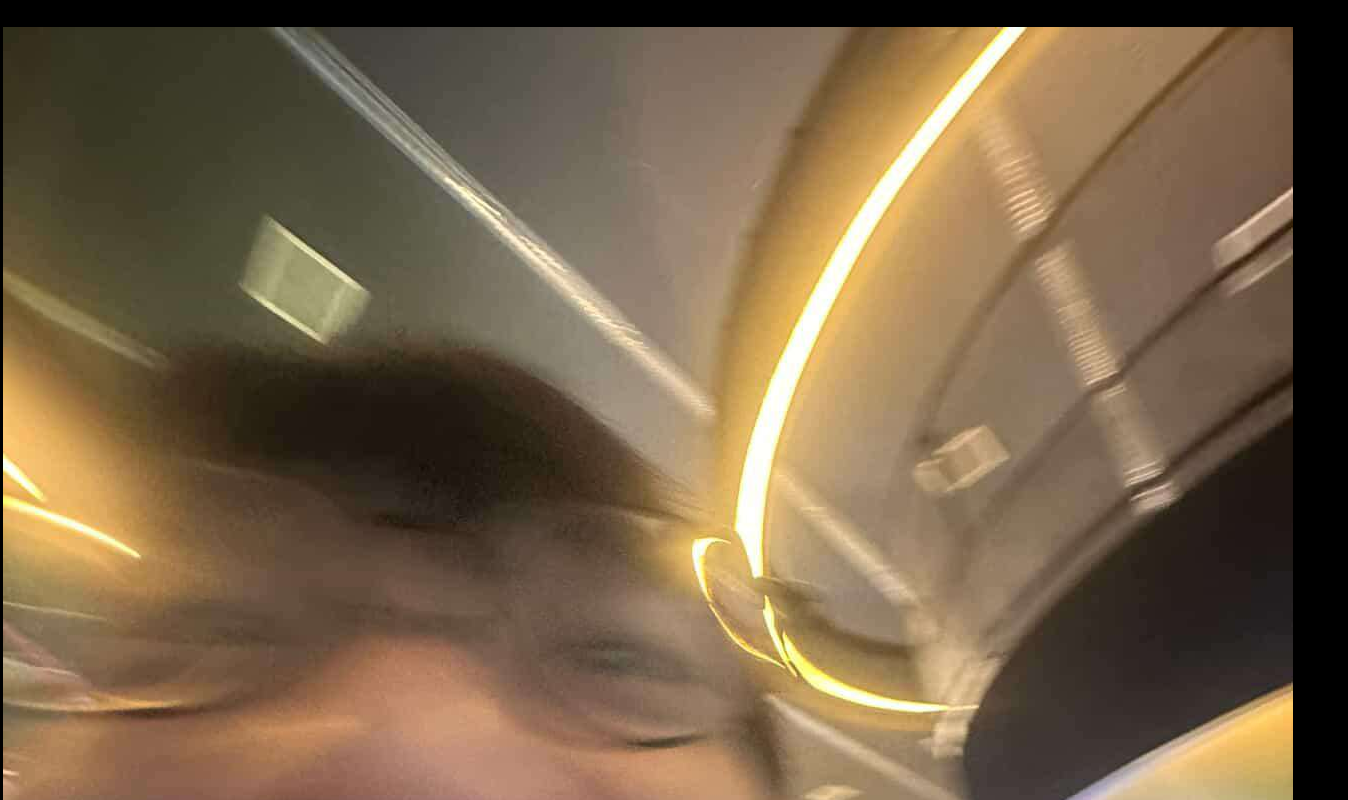
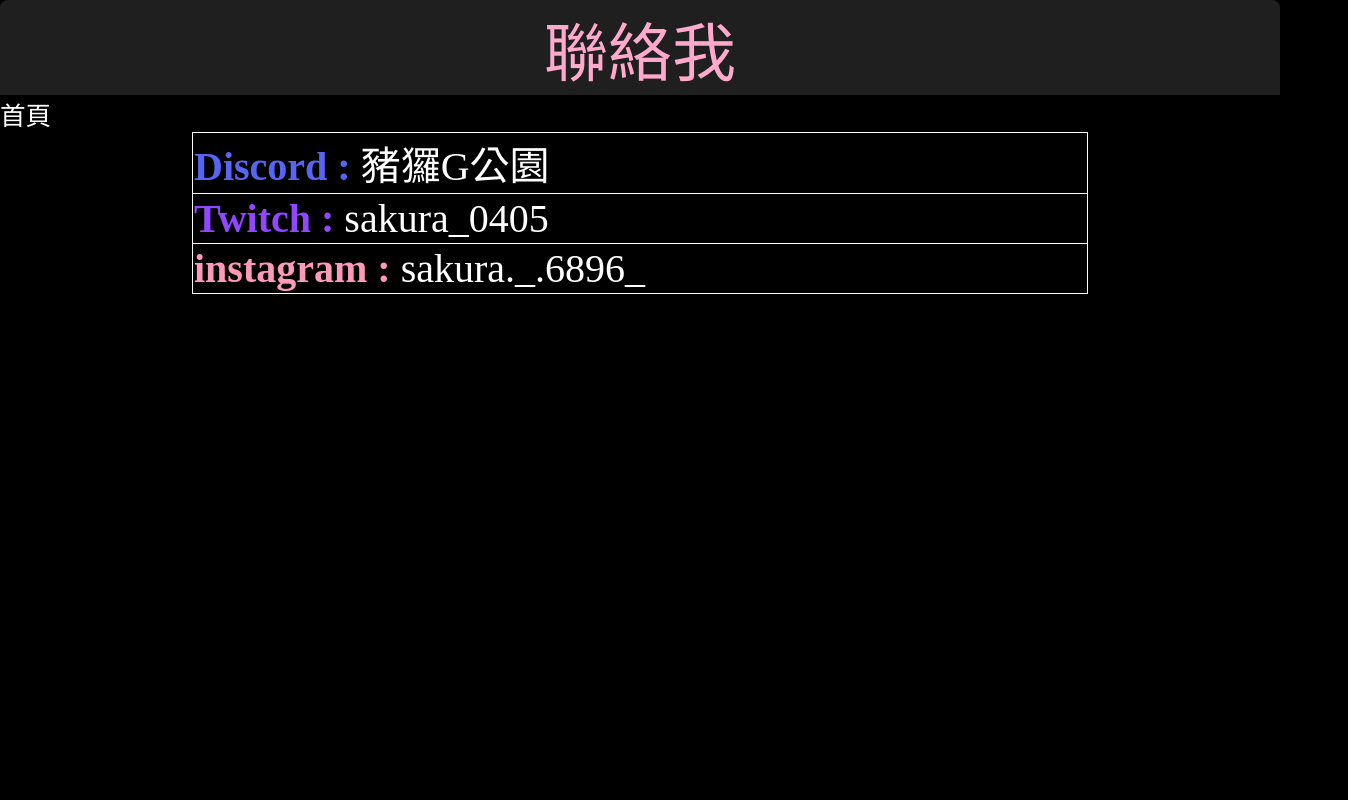
Before and after one commit to sakura-0405/xia.NS, a Next.js app: page /contact in a window 1280 px wide. Shown: the top 800 px of the page, 1348 px wide, since content can reach past the window. Built offline with nearby package versions, Linux system fonts and the light colour scheme.

Commit message:
版本4
新增<聯絡我>CSS樣式
修改Link用法
刪除a 超連結用法
修改<關於我>排版

```diff
--- a/app/contact/page.jsx
+++ b/app/contact/page.jsx
@@ -1,48 +1,41 @@
-import Image from "next/image"
+import Link from "next/link";
+import styles from '@/styles/contact.module.css';
 
 export default function Page() {
   return (
     <main className="main">
-      <header className="header">
-        蝦
-      </header>
+    <header>
+      <span className={styles.header}>聯絡我</span>
 
-    <div className="Profile">
-      <table className="profile_TB">
-        <tbody>
-          <tr>
-            <td>
-              <img src="/MyPic.jpg" className="MyPic1"/>
-            </td>
-            <td className="td1">
-              <h1>蝦?</h1>
-              <span className="Name1"><a href="https://www.instagram.com/sakura._.6896_">赤櫻櫻</a></span>
-            </td>
-          </tr>
-        </tbody>
-      </table>
-    </div>
+      <span className={styles.Go_Main1}>
+      <Link className={`${styles.Go_Main2} ${styles.Links}`} href="/">首頁</Link>
 
-    <div className="Links">
-      <table className="link_TB">
+      </span>
+    </header>
+    <div className={styles.Links}>
+      <table className={styles.link_TB}>
 		    <tbody>
           <tr>
-			      <td className="discord_link">
-				      <strong className="DC1">Discord</strong> : <a href="https://discord.gg/WwGGnV5D3s" target="_blank" rel="noopener noreferrer"><strong className="P1">豬玀G公園 (server)</strong></a>
-			        </td>
-			      </tr>
-			      <tr>
-			        <td className="twitch_link">
-			          <strong className="TC1">Twitch</strong> : <a href="https://www.twitch.tv/sakura_0405" target="_blank" rel="noopener noreferrer"><strong className="P2">sakura_0405</strong></a>
-			        </td>
-			      </tr>
-          </tbody>
+			      <td className={styles.link_TD}>
+              <strong className={styles.discord}>Discord : </strong>
+              <Link href="https://discord.gg/PrabXwZtQY" className={`${styles.discord_link} ${styles.Links}`}>豬玀G公園 </Link>
+			      </td>
+			    </tr>
+			    <tr>
+			      <td className={styles.link_TD}>
+              <strong className={styles.twitch}>Twitch : </strong>
+              <Link href="https://www.twitch.tv/sakura_0405" className={`${styles.twitch_link} ${styles.Links}`}>sakura_0405</Link>
+			      </td>
+			    </tr>
+          <tr>
+			      <td className={styles.link_TD}>
+              <strong className={styles.instagram}>instagram : </strong>
+              <Link href="https://www.instagram.com/sakura._.6896_/" className={`${styles.instagram_link} ${styles.Links}`}>sakura._.6896_</Link>
+			      </td>
+			    </tr>
+        </tbody>
 	    </table>
     </div>
-
-
-
-
     </main>
   )
 }
--- a/styles/about.module.css
+++ b/styles/about.module.css
@@ -17,6 +17,11 @@
     {
         font-size: 2vw;
         color: white;
+    }
+
+.Go_Main2:hover
+    {
+        color: blue;
     }
 
 /*-------------------------------------------------------*/
@@ -58,7 +63,7 @@
 
 .Name
     {
-        font-size: clamp(30px,20vw,50px);
+        font-size: clamp(30px,20vw,40px);
         padding: 8px;
         color: pink;
     }
@@ -66,7 +71,7 @@
 .id
     {
         text-align: center;
-        font-size: clamp(16px,15vw,35px);
+        font-size: clamp(16px,10vw,30px);
         padding: 4px 8px;
         color: #FFAACC;
     }
--- /dev/null
+++ b/styles/contact.module.css
@@ -0,0 +1,92 @@
+/*大標題樣式*/
+.header
+    {
+        display: flex;
+        border-radius: 8px 8px 0 0;
+        background-color: #1f1f1f;
+        justify-content: center;
+        align-items: center;
+        color: #FFAACC;
+        text-align: center;
+        font-size: 5vw;
+        padding: 0.1rem;
+
+    }
+
+/*-------------------------------------------------------*/
+/*網址共用樣式*/
+.Links
+    {
+        color: white;
+        text-decoration: none;
+    }
+
+/*-------------------------------------------------------*/
+/*網址外觀樣式*/
+
+.link_TB
+    {
+        border: 1px solid white;
+        width: 70vw;
+        margin-left: auto;
+        margin-right: auto;
+        border-collapse: collapse;
+    }
+
+.link_TD
+    {
+        font-size: clamp(30px,15vw,40px);
+        text-align: start;
+        border-bottom: 1px solid white;
+    }
+
+/*-------------------------------------------------------*/
+/*Discord網址樣式*/
+
+.discord
+    {
+        color: #5865F2;
+    }
+
+.discord_link:hover
+    {
+        color: #A000ff;
+    }
+
+/*-------------------------------------------------------*/
+/*Twitch網址樣式*/
+
+.twitch
+    {
+        color: #9146FF;
+    }
+
+.twitch_link:hover
+    {
+        color: #00A0ff;
+    }
+
+/*-------------------------------------------------------*/
+/*instagram網址樣式*/
+
+.instagram
+    {
+        color: #FF99BB;
+    }
+
+.instagram_link:hover
+    {
+        color: #FF00FF;
+    }
+
+/*-------------------------------------------------------*/
+
+.Go_Main1
+    {
+        font-size: 2vw;
+    }
+
+.Go_Main2:hover
+    {
+        color: blue;
+    }
--- a/styles/globals.css
+++ b/styles/globals.css
@@ -4,3 +4,12 @@
   padding: 0;
   background-color: black;
 }
+
+body
+{
+  font-family:
+    "DFKai-SB",
+    "標楷體",
+    "KaiTi",
+    serif;
+}
```
